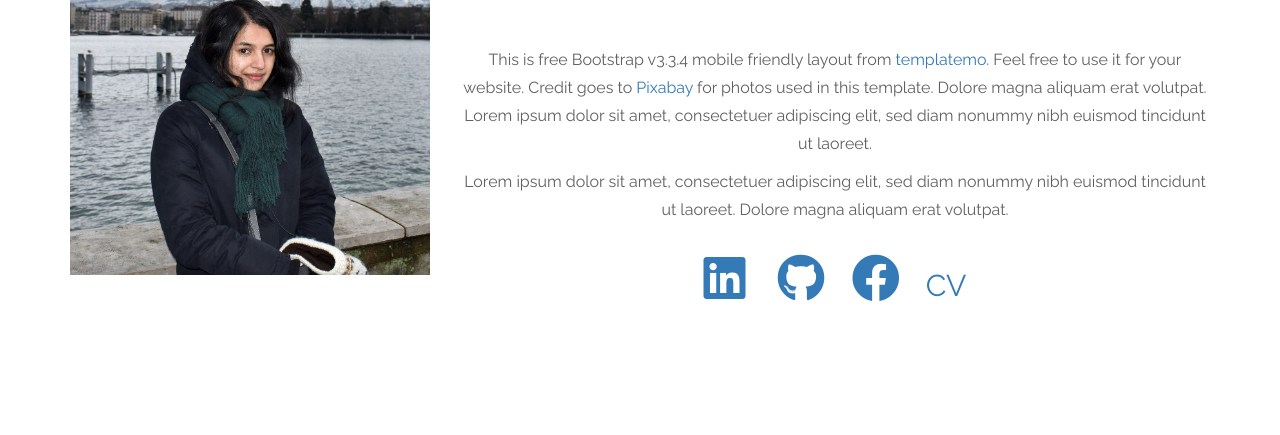
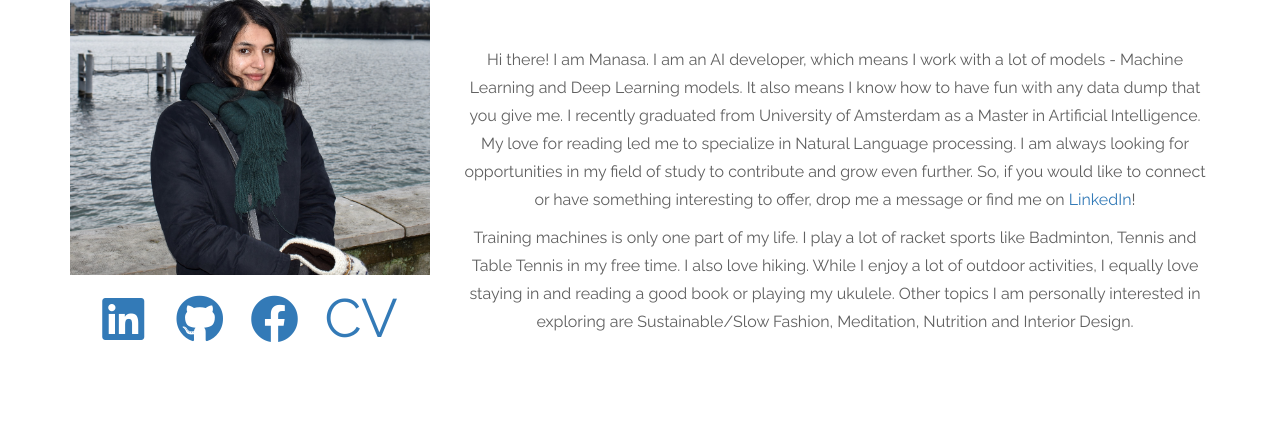
Before and after one commit to jbmanasa/jbmanasa.github.io, a plain HTML site: page index.html in a window 1280 px wide. Shown: the part 517-952 px from the top of the page. Drawn offline with Linux system fonts and the light colour scheme.

Commit message:
About me

```diff
--- a/index.html
+++ b/index.html
@@ -74,7 +74,14 @@ https://templatemo.com/tm-464-ultra-profile
             <div class="row">
                 <div class="col-sm-4">
                     <div class="tm-about-pic" >
-                        <img src="images/manasa.JPG" class="fluid-img"/>
+                        <img src="images/manasa.JPG" class="fluid-img" style="align-items:center;"/>
+
+                    </div>
+                    <div>
+                        <a href="https://www.linkedin.com/in/manasa-bhat-746a2b86/" class="fab fa-linkedin media-contact" style="font-size:48px"></a>
+                        <a href="https://github.com/jbmanasa" class="fab fa-github media-contact" style="font-size:48px"></a>
+                        <a href="https://www.facebook.com/manasa.j.bhat.3/" class="fab fa-facebook media-contact" style="font-size:48px"></a>
+                        <a class="media-contact" href="files/CV.pdf" style="font-size:54px"> CV</a>
                     </div>
                 </div>
                 <div class="col-sm-8">
@@ -82,14 +89,28 @@ https://templatemo.com/tm-464-ultra-profile
                         <h2>This is <strong>me</strong></h2>
                         <!--<h1 class="tm-red-text">Creative <strong>Director</strong></h1>-->
                     </div>
-                    <p>This is free Bootstrap v3.3.4 mobile friendly layout from <a rel="nofollow" href="https://templatemo.com">templatemo</a>. Feel free to use it for your website. Credit goes to <a rel="nofollow" href="https://pixabay.com">Pixabay</a> for photos used in this template. Dolore magna aliquam erat volutpat. Lorem ipsum dolor sit amet, consectetuer adipiscing elit, sed diam nonummy nibh euismod tincidunt ut laoreet.</p>
-                    <p>Lorem ipsum dolor sit amet, consectetuer adipiscing elit, sed diam nonummy nibh euismod tincidunt ut laoreet. Dolore magna aliquam erat volutpat.</p>
-                    <div>
-                        <a href="https://www.linkedin.com/in/manasa-bhat-746a2b86/" class="fab fa-linkedin media-contact" style="font-size:48px"></a>
-                        <a href="https://github.com/jbmanasa" class="fab fa-github media-contact" style="font-size:48px"></a>
-                        <a href="https://www.facebook.com/manasa.j.bhat.3/" class="fab fa-facebook media-contact" style="font-size:48px"></a>
-                        <a class="media-contact" href="files/CV.pdf"> CV</a>
-                    </div>
+                    <p>
+                        Hi there! I am Manasa.  I am an AI developer, which means I work with a lot of models -
+                        Machine Learning and Deep Learning models.  It also means I know how to have fun with any data dump that you give me.
+                        I recently graduated from University of Amsterdam as a Master in Artificial Intelligence.
+                        My love for reading led me to specialize in Natural Language processing.
+                        I am always looking for opportunities in my field of study to contribute and grow even further.
+                        So, if you would like to connect or have something interesting to offer, drop me a message or find me on
+                        <a href="https://www.linkedin.com/in/manasa-bhat-746a2b86/">LinkedIn</a>!
+                    </p>
+                    <!--
+                    <p>
+                        I come from a small village in South India. My love for learning and exploring new things led me to do a Bachelor's
+                        in Computer Science and move to Bengaluru, the Silicon Valley of India, to work as an R&D Engineer in one of the top
+                        EDA companies. After 3 years, because of an interest in the potential of AI, I moved to Amsterdam, Netherlands to study about it.
+                    </p>
+                    -->
+                    <p>
+                         Training machines is only one part of my life. I play a lot of racket sports like Badminton, Tennis and Table Tennis in my free time.
+                        I also love hiking. While I enjoy a lot of outdoor activities, I equally love staying in and reading a good book or playing my ukulele.
+                        Other topics I am personally interested in exploring are Sustainable/Slow Fashion, Meditation, Nutrition and Interior Design.
+                    </p>
+
                 </div>
             </div>
         </div>
@@ -148,8 +169,8 @@ https://templatemo.com/tm-464-ultra-profile
                     <h4>Aug 2015 - July 2018</h4>
 
                     <p align="justify" style="padding-left:20px;padding-top:15px;">
-                        I worked on the front end of the Formal Equivalence Checking tool <a href="https://www.synopsys.com/implementation-and-signoff/signoff/formality-equivalence-checking.html">Formality.</a>
-                        I was responsible in developing and maintaining VHDL/Verilog compilers. I also developed debug utilities to improve bug fix turnaround time and
+                        I worked on the front end development of the Formal Equivalence Checking tool <a href="https://www.synopsys.com/implementation-and-signoff/signoff/formality-equivalence-checking.html">Formality.</a>
+                        This role involved developing and maintaining VHDL/Verilog compilers. I also developed debug utilities to improve bug fix turnaround time and
                         worked on code refactoring. I was also a part of training new hires and organizing company activities.
                     </p>
                     <p>
```
